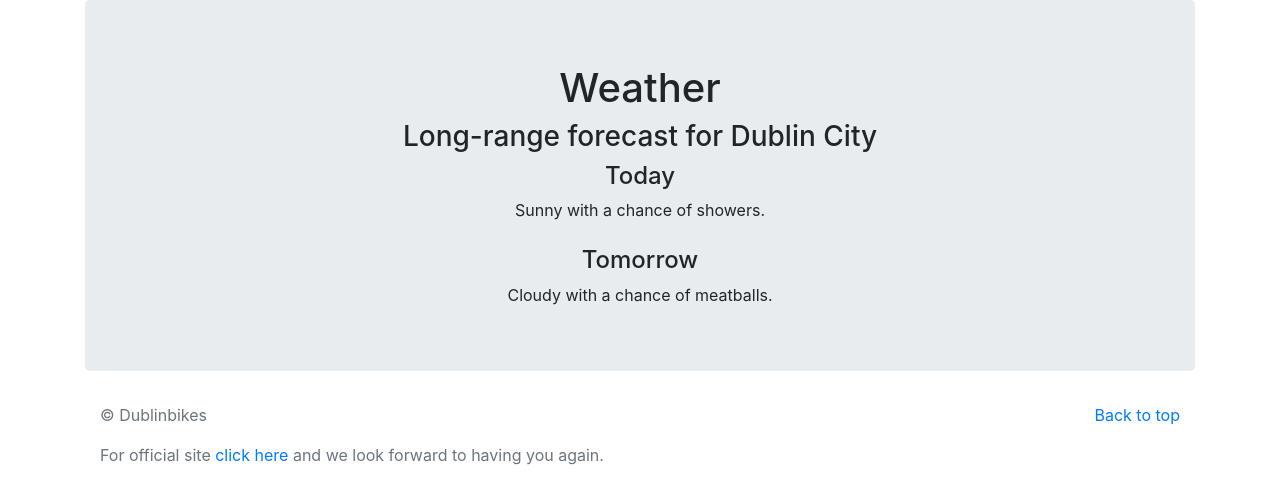
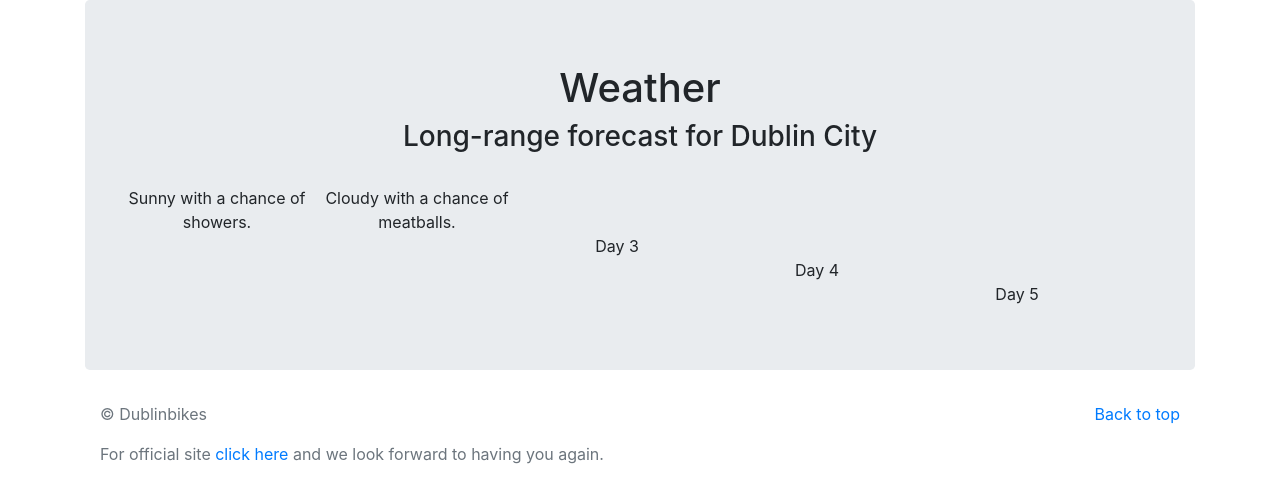
Before and after one commit to comp30670-Group-Assignment/dublinbikev2, a Flask app: page /weather in a window 1280 px wide. Shown: the part 56-560 px from the top of the page. Run offline with Flask 2, Linux system fonts and the light colour scheme; some libraries are stand-ins or nearby versions.

Commit message:
Additional HTML structuring

```diff
--- a/dublinbike/dublinbikeflask/templates/weather.html
+++ b/dublinbike/dublinbikeflask/templates/weather.html
@@ -5,12 +5,16 @@
 <div class="jumbotron text-center">
 <h1>Weather</h1>
     <h3>Long-range forecast for Dublin City</h3>
+    <br>
 
-    <h4>Today</h4>
-    <div id="today"></div><br>
+<div style="width: 100%; overflow: auto;">
+<div id="today"style="width: 200px; float: left;"></div>
+<div id="tomorrow" style="width: 200px; margin-left: 200px;"></div>
+<div id="day3" style="width: 200px; margin-left: 400px;">Day 3</div>
+<div id="day4" style="width: 200px; margin-left: 600px;">Day 4</div>
+<div id="day5" style="width: 200px; margin-left: 800px;">Day 5</div>
+</div>
 
-    <h4>Tomorrow</h4>
-    <div id="tomorrow"></div>
 
     <script>
 
```
